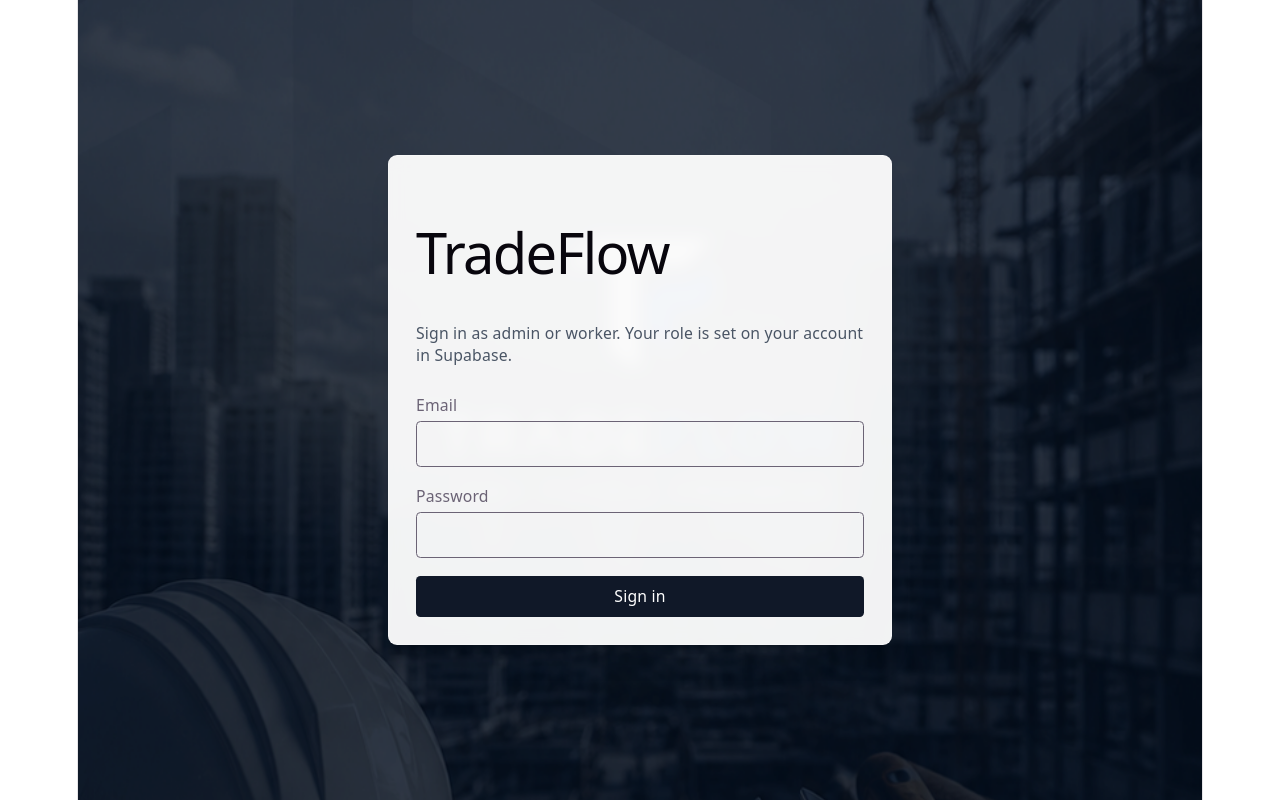
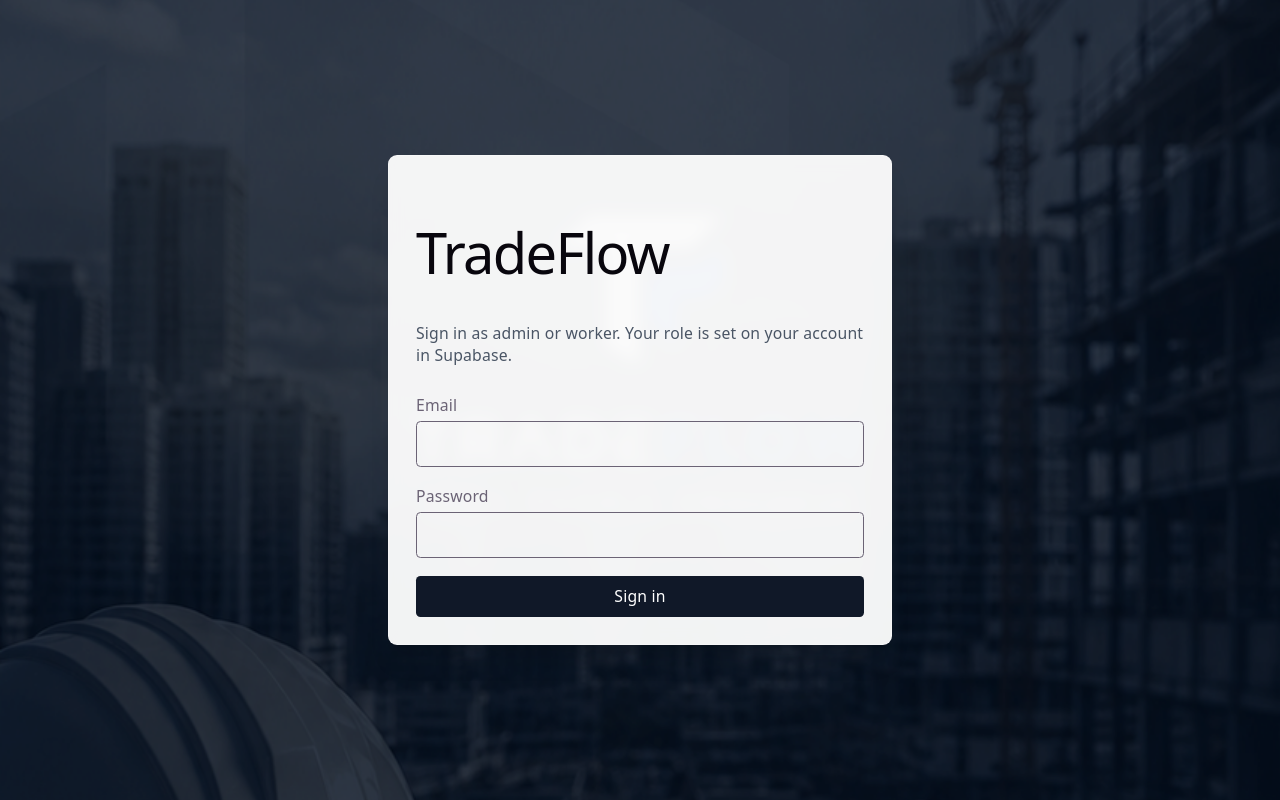
Before and after one commit to DevWaveTechnologies/tradeflow-web, a React (Vite) app: page / in a window 1280 px wide. Built offline with nearby package versions, Linux system fonts and the light colour scheme; no server answers.

Commit message:
fixed background image

```diff
--- a/src/components/Login.jsx
+++ b/src/components/Login.jsx
@@ -40,14 +40,17 @@
   }
 
   return (
-    <div
-      className="relative flex min-h-svh items-center justify-center bg-cover bg-center bg-no-repeat p-6"
-      style={{ backgroundImage: `url(${loginBackground})` }}
-    >
-      <div className="absolute inset-0 bg-black/35" aria-hidden="true" />
+    <div className="relative min-h-svh w-full">
+      <div
+        className="fixed inset-0 bg-cover bg-center bg-no-repeat"
+        style={{ backgroundImage: `url("${loginBackground}")` }}
+        aria-hidden="true"
+      />
+      <div className="fixed inset-0 bg-black/35" aria-hidden="true" />
 
-      <section className="relative z-10 w-full max-w-md rounded-lg border border-white/30 bg-white/95 p-6 text-left shadow-xl backdrop-blur-sm">
-        <h1 className="text-2xl font-bold text-gray-900">TradeFlow</h1>
+      <div className="relative z-10 flex min-h-svh items-center justify-center p-6">
+        <section className="w-full max-w-md rounded-lg border border-white/30 bg-white/95 p-6 text-left shadow-xl backdrop-blur-sm">
+          <h1 className="text-2xl font-bold text-gray-900">TradeFlow</h1>
         <p className="mt-1 text-sm text-gray-600">
           Sign in as admin or worker. Your role is set on your account in Supabase.
         </p>
@@ -93,7 +96,8 @@
             {submitting ? 'Signing in…' : 'Sign in'}
           </button>
         </form>
-      </section>
+        </section>
+      </div>
     </div>
   )
 }
```
